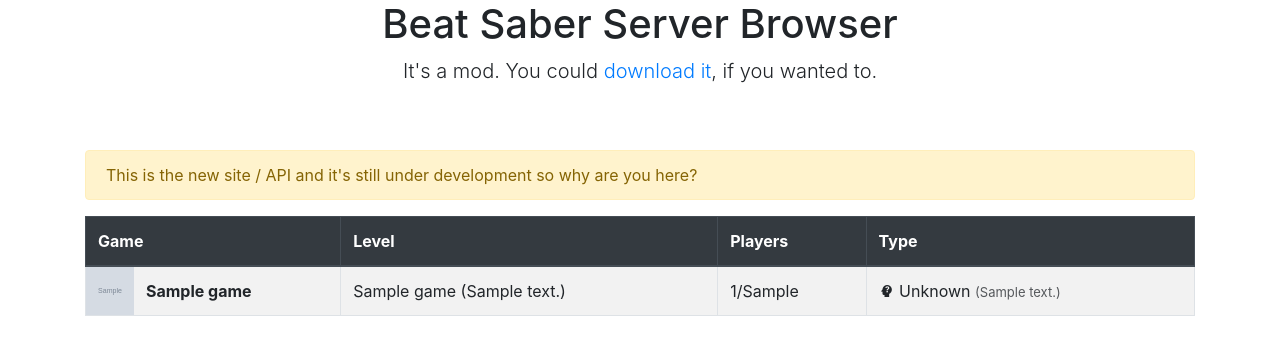
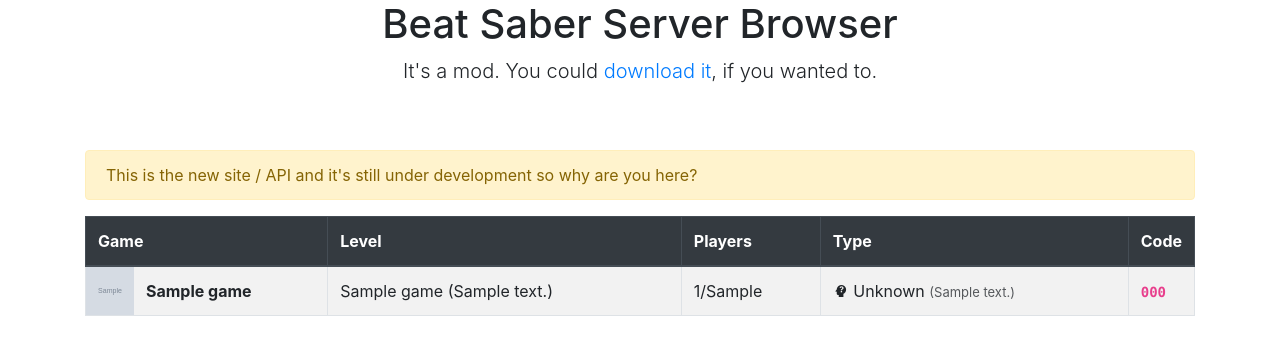
Before and after one commit to roydejong/bssb.app, a PHP site: template views/home.twig in a window 1280 px wide. Shown: the part 128-483 px from the top of the page. Run offline with PHP 8.4, Linux system fonts and the light colour scheme; the template is opened without the code that fills it: most values are stand-ins (such as "Sample title", 1, 10 or a date in 2020); grey boxes marked "Sample" are stand-in pictures; style sheets or scripts are compiled from the project's sources; some libraries are stand-ins or nearby versions.

Commit message:
Home, games list: Show server code (unsure, but lets try)

```diff
--- a/views/home.twig
+++ b/views/home.twig
@@ -24,6 +24,7 @@
                     <th>Level</th>
                     <th>Players</th>
                     <th>Type</th>
+                    <th width="5">Code</th>
                 </tr>
             </thead>
             <tbody>
@@ -64,6 +65,9 @@
                             {% endif %}
                             <small>({{ game.describeMasterServer() }})</small>
                         </td>
+                        <td class="align-middle">
+                            <code><strong>{{ game.serverCode }}</strong></code>
+                        </td>
                     </tr>
                 {% else %}
                     <tr>
```
